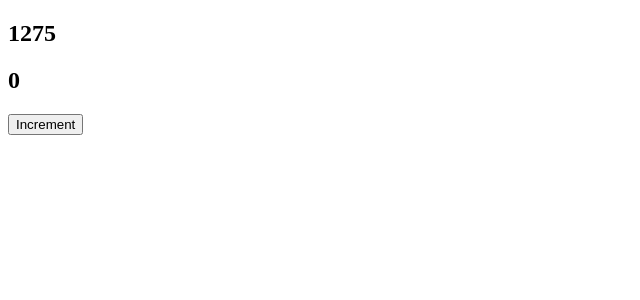
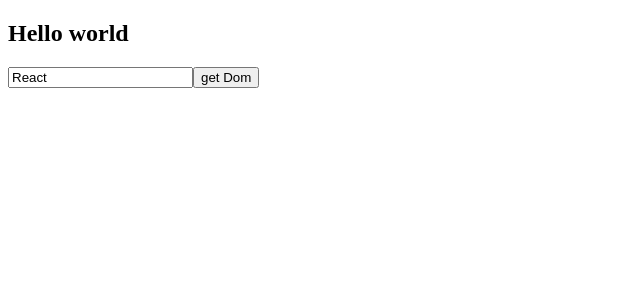
Before and after one commit to curder/react-demo, a React (Create React App) app in the folder 09-react-hooks/: page / in a window 1280 px wide. Shown: the top 300 px of the page, without its empty margins (0-640 px from the left). Built offline with nearby package versions, Linux system fonts and the light colour scheme.

Commit message:
feat: add useRef example in new App component

```diff
--- /dev/null
+++ b/09-react-hooks/src/07-useRef/App.jsx
@@ -0,0 +1,28 @@
+import React, { memo, useRef } from 'react'
+
+const App = memo(() => {
+    const titleRef = useRef()
+    const inputRef = useRef()
+
+
+    const getDom = () => {
+        console.log("titleRef.current: ", titleRef.current);
+        console.log("titleRef.textContent: ", titleRef.current.textContent);
+        console.log("titleRef.style: ", titleRef.current.style);
+        console.log("titleRef.className: ", titleRef.current.className);
+
+        console.log("inputRef.current: ", inputRef.current);
+        console.log("inputRef.value: ", inputRef.current.value);
+        inputRef.current.focus();
+    }
+
+    return (
+        <div>
+            <h2 ref={titleRef} className='title'>Hello world</h2>
+            <input type="text" ref={inputRef} value="React" onChange={(e) => console.log(e.target.value)} />
+            <button onClick={getDom}>get Dom</button>
+        </div>
+    )
+})
+
+export default App
--- a/09-react-hooks/src/index.js
+++ b/09-react-hooks/src/index.js
@@ -1,7 +1,7 @@
 import React from 'react'
 import ReactDOM from 'react-dom/client'
 import { UserContext, ThemeContext } from './03-useContext/contexts'
-import App from './06-useMemo/App'
+import App from './07-useRef/App'
 
 const root = ReactDOM.createRoot(document.getElementById('root'));
 root.render(
```
